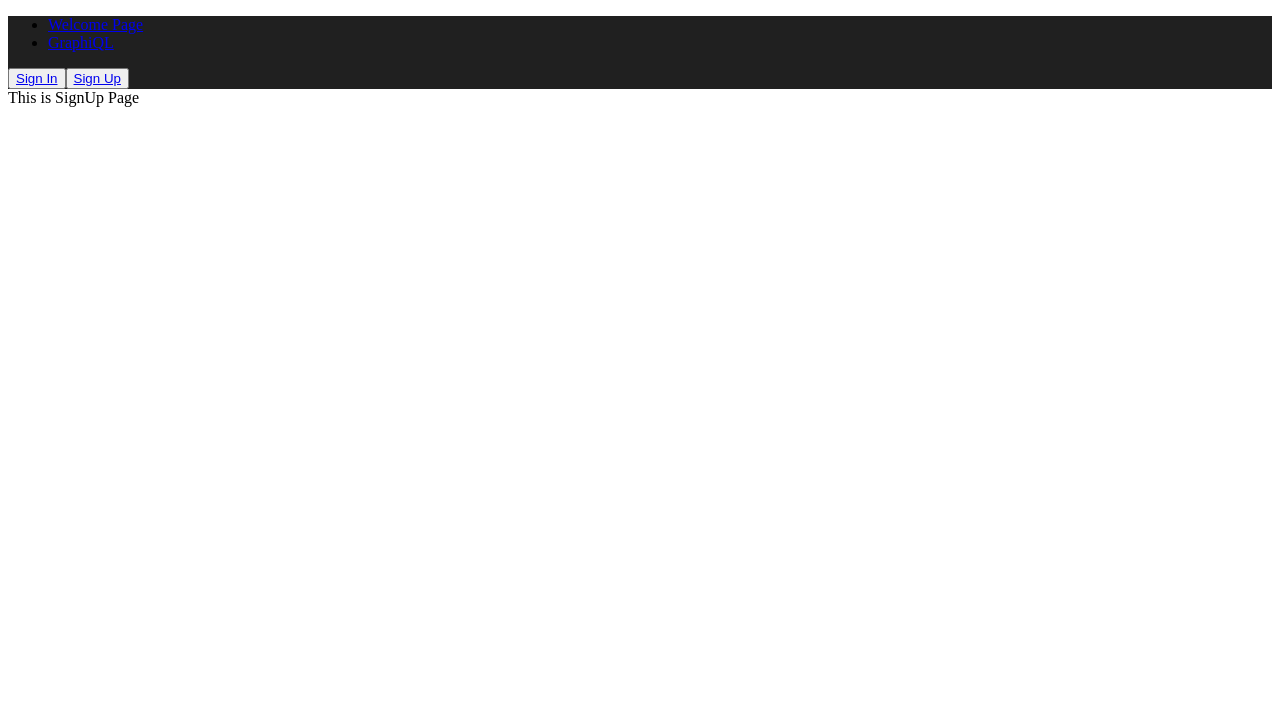
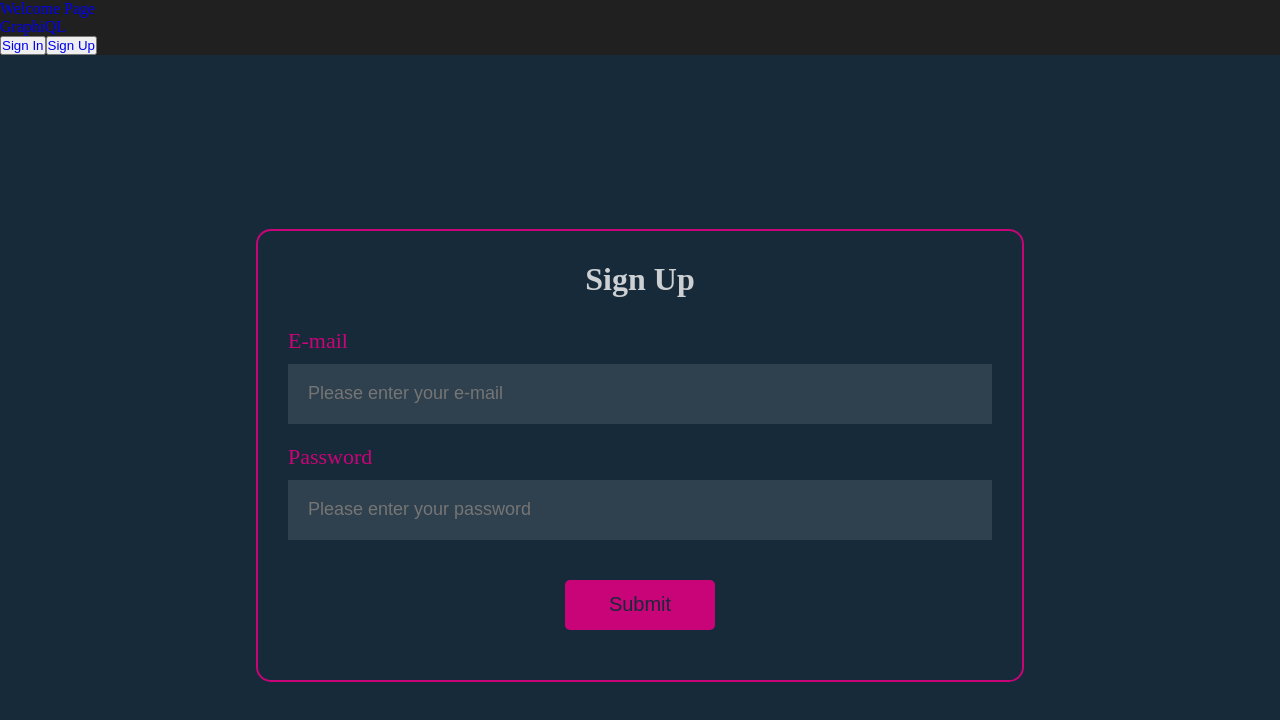
Before and after one commit to oolenkazolot/graphiql-app, a React (Vite) app: page /SignUp in a window 1280 px wide. Shown: the top 720 px of the page. Built offline with nearby package versions, Linux system fonts and the light colour scheme.

Commit message:
feat: add layout and styling for Sign Up page

```diff
--- a/src/App.tsx
+++ b/src/App.tsx
@@ -5,10 +5,11 @@ import SignInPage from './pages/signInPage/SignInPage';
 import SignUpPage from './pages/signUpPage/SignUpPage';
 import WelcomePage from './pages/welcomePage/WelcomePage';
 import Header from './components/header/Header';
+import './index.scss';
 
 function App() {
   return (
-    <div>
+    <div className="app">
       <Header />
     <Routes>
       <Route path="/" element={<WelcomePage />} />
--- a/src/pages/signInPage/SignInPage.tsx
+++ b/src/pages/signInPage/SignInPage.tsx
@@ -1,4 +1,7 @@
-function SignInPage() {
-    return <div>This is SignIn Page</div>;
-  }
-  export default SignInPage;
+import './signInPage.scss'
+
+const SignInPage : React.FC = () => {
+  return <div>This is SignIn Page</div>;
+}
+
+export default SignInPage;
--- a/src/pages/signUpPage/SignUpPage.tsx
+++ b/src/pages/signUpPage/SignUpPage.tsx
@@ -1,4 +1,22 @@
-function SignUpPage() {
-    return <div>This is SignUp Page</div>;
-  }
-  export default SignUpPage;
+import './signUpPage.scss';
+
+const SignUpPage: React.FC = () => {
+  return (
+    <div className="sign-up">
+      <form className="sign-up-form">
+        <h1 className="sign-up-form__title">Sign Up</h1>
+        <div className="sign-up-form__email-info">
+          <label htmlFor="user-email">E-mail</label>
+          <input type="email" name="email" id="user-email" placeholder="Please enter your e-mail"/>
+        </div>
+        <div className="sign-up-form__password-info">
+          <label htmlFor="user-pass">Password</label>
+          <input type="password" name="password" id="user-pass" placeholder="Please enter your password"/>
+        </div>
+        <button className="button button_sign-up">Submit</button>
+      </form>
+    </div>
+  );
+}
+
+export default SignUpPage;
--- /dev/null
+++ b/src/pages/signUpPage/signUpPage.scss
@@ -0,0 +1,70 @@
+@import '../../styles/variables.scss';
+
+.sign-up {
+  width: 100%;
+  height: 100vh;
+  display: flex;
+  justify-content: center;
+  align-items: center;
+  background-color: $color-bg;
+}
+
+.sign-up-form {
+  width: 60%;
+  height: fit-content;
+  padding: 30px 30px 50px;
+  border: 2px solid $color-pink;
+  border-radius: 15px;
+
+  &__title {
+    color: $color-title;
+    margin-bottom: 30px;
+    text-align: center;
+  }
+}
+
+label {
+  display: block;
+  font-size: 22px;
+  margin-bottom: 10px;
+  color: $color-pink;
+}
+
+input {
+  width: 100%;
+  height: 60px;
+  background-color: $color-input;
+  outline: none;
+  border: none;
+  margin-bottom: 20px;
+  color: $color-input-text;
+  font-size: 18px;
+  padding: 0 20px;
+
+  &:focus {
+    outline: none;
+  }
+}
+
+.button {
+  outline: none;
+  border: none;
+  cursor: pointer;
+
+  &_sign-up {
+    display: block;
+    margin: 20px auto 0;
+    width: 150px;
+    height: 50px;
+    background-color: $color-pink;
+    color: $color-bg;
+    font-size: 20px;
+    font-weight: 500;
+    transition: 0.4s;
+    border-radius: 5px;
+
+    &:hover {
+      color: $color-title;
+    }
+  }
+}
--- a/src/styles/variables.scss
+++ b/src/styles/variables.scss
@@ -1,2 +1,8 @@
 // colors
 $background-dark: #202020;
+
+$color-bg: #172a3a;
+$color-title: #ccd0d3;
+$color-input: #2f404e;
+$color-input-text: #757575;
+$color-pink: #c90478;
```
Also changed, not shown: src/pages/signInPage/signInPage.scss (added).
